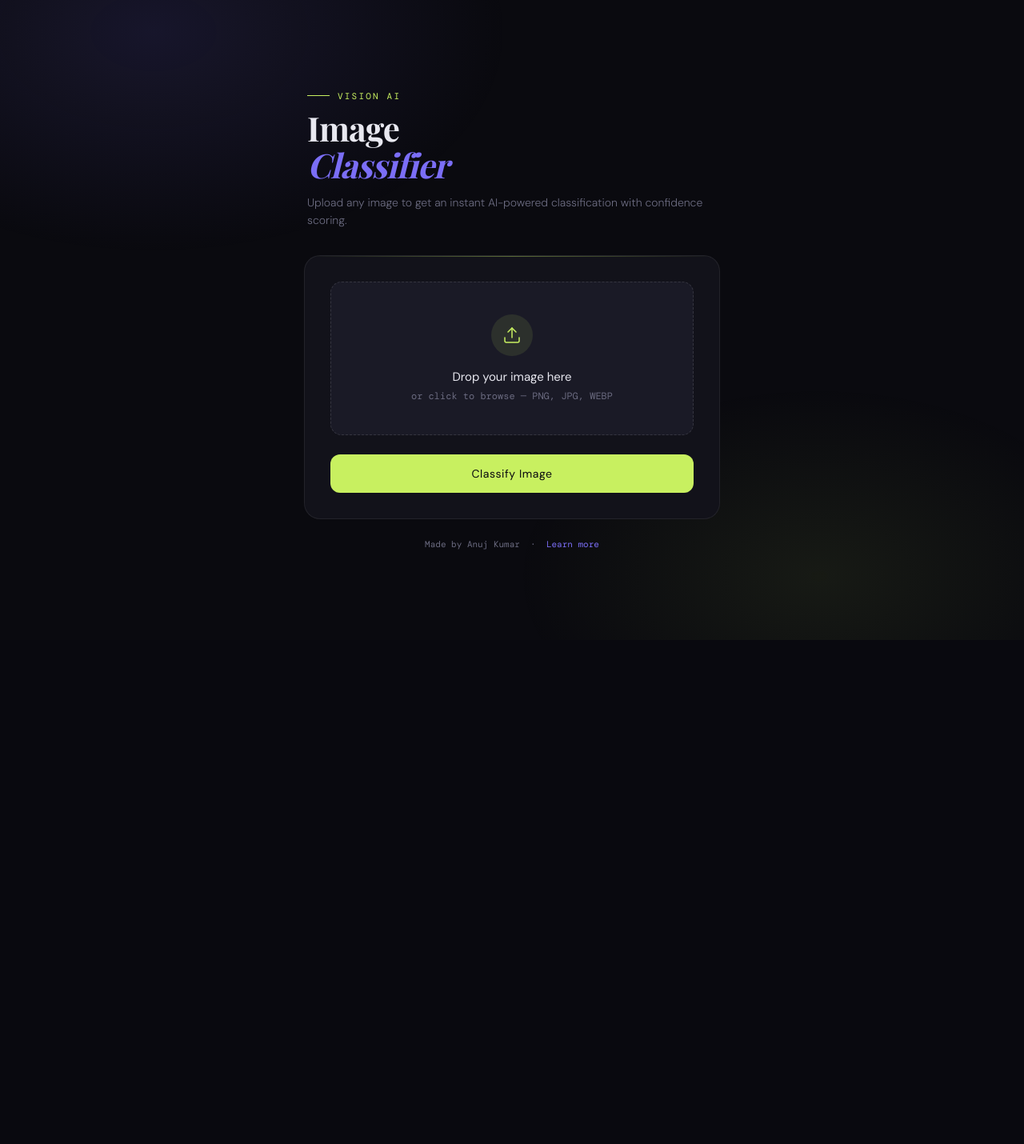
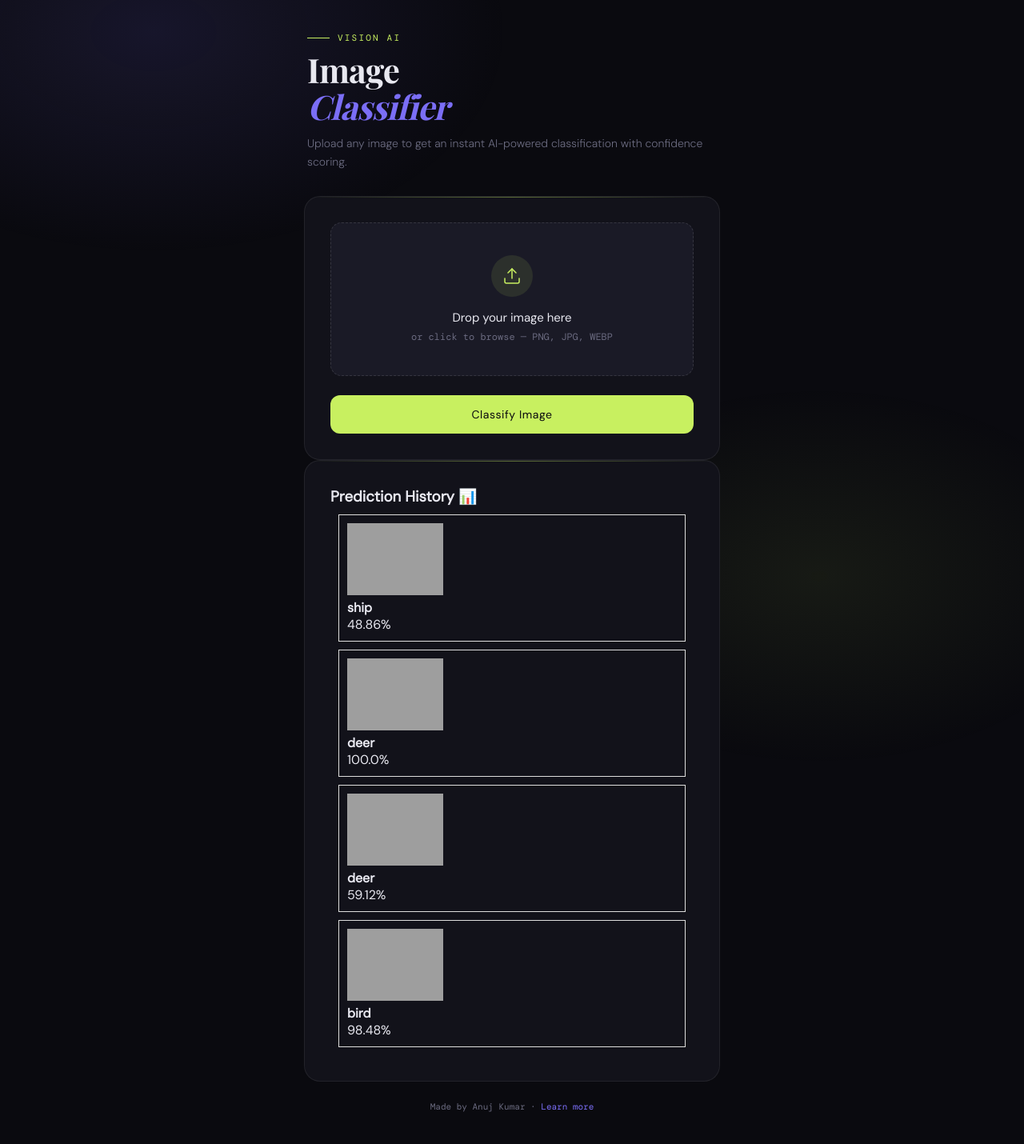
Before and after one commit to Anujpandey12345/ResNet18-image-classification-webApp, a Flask app: page / in a window 1280 px wide. Shown: the whole page at 80% size. Before the commit the page ends 787 px from the top, so only its background shows below. Run offline with Flask 3, Linux system fonts and the light colour scheme; some web fonts are replaced; grey boxes are pictures that could not be loaded.

```diff
--- a/src/app.py
+++ b/src/app.py
@@ -6,9 +6,40 @@ from PIL import Image
 # Load model
 from torchvision.models import resnet18, ResNet18_Weights
 import torch.nn as nn
-import uuid, os
+import uuid, os, json
 
 app = Flask(__name__)
+
+
+HISTORY_FILE = "history.json"
+
+def save_history(image_path, prediction, confidence):
+    data = []
+    if os.path.exists(HISTORY_FILE):
+        with open(HISTORY_FILE, "r") as f:
+            try:
+                data = json.load(f)
+            except:
+                data = []
+
+    data.append({
+        "image": image_path,
+        "prediction": prediction,
+        "confidence": confidence
+    })
+    with open(HISTORY_FILE, "w") as f:
+        json.dump(data, f, indent=4)
+
+
+def load_history():
+    if os.path.exists(HISTORY_FILE):
+        with open(HISTORY_FILE, "r") as f:
+            try:
+                return json.load(f)
+            except:
+                return []
+    return []
+
 
 model = models.resnet18(weights=None)
 model.fc = nn.Linear(512, 10)
@@ -60,6 +91,8 @@ def index():
         prediction = classes[pred.item()]
         confidence = round(conf.item() * 100, 2)
         image_path = filepath
-    return render_template("index.html", prediction=prediction, confidence=confidence, image_path=image_path)
+        save_history(image_path, prediction, confidence)
+    history = load_history()
+    return render_template("index.html", prediction=prediction, confidence=confidence, image_path=image_path, history=history)
 if __name__ == "__main__":
     app.run(debug=True)
--- a/src/templates/index.html
+++ b/src/templates/index.html
@@ -1,18 +1,21 @@
 <!DOCTYPE html>
 <html lang="en">
+
 <head>
     <meta charset="UTF-8">
     <meta name="viewport" content="width=device-width, initial-scale=1.0">
     <title>Image Classifier</title>
     <link rel="preconnect" href="https://fonts.googleapis.com">
-    <link href="https://fonts.googleapis.com/css2?family=Playfair+Display:ital,wght@0,400;0,700;1,400&family=DM+Mono:wght@300;400&family=DM+Sans:wght@300;400&display=swap" rel="stylesheet">
+    <link
+        href="https://fonts.googleapis.com/css2?family=Playfair+Display:ital,wght@0,400;0,700;1,400&family=DM+Mono:wght@300;400&family=DM+Sans:wght@300;400&display=swap"
+        rel="stylesheet">
 
     <style>
         :root {
             --bg: #0a0a0f;
             --surface: #12121a;
             --surface2: #1a1a26;
-            --border: rgba(255,255,255,0.07);
+            --border: rgba(255, 255, 255, 0.07);
             --accent: #c8f060;
             --accent2: #7b6ef6;
             --text: #e8e8f0;
@@ -20,7 +23,13 @@
             --glow: rgba(200, 240, 96, 0.15);
         }
 
-        *, *::before, *::after { box-sizing: border-box; margin: 0; padding: 0; }
+        *,
+        *::before,
+        *::after {
+            box-sizing: border-box;
+            margin: 0;
+            padding: 0;
+        }
 
         body {
             font-family: 'DM Sans', sans-serif;
@@ -42,10 +51,11 @@
             left: -20%;
             width: 70%;
             height: 70%;
-            background: radial-gradient(ellipse, rgba(123,110,246,0.12) 0%, transparent 70%);
+            background: radial-gradient(ellipse, rgba(123, 110, 246, 0.12) 0%, transparent 70%);
             pointer-events: none;
             z-index: 0;
         }
+
         body::after {
             content: '';
             position: fixed;
@@ -53,7 +63,7 @@
             right: -10%;
             width: 60%;
             height: 60%;
-            background: radial-gradient(ellipse, rgba(200,240,96,0.07) 0%, transparent 70%);
+            background: radial-gradient(ellipse, rgba(200, 240, 96, 0.07) 0%, transparent 70%);
             pointer-events: none;
             z-index: 0;
         }
@@ -67,8 +77,15 @@
         }
 
         @keyframes fadeUp {
-            from { opacity: 0; transform: translateY(30px); }
-            to   { opacity: 1; transform: translateY(0); }
+            from {
+                opacity: 0;
+                transform: translateY(30px);
+            }
+
+            to {
+                opacity: 1;
+                transform: translateY(0);
+            }
         }
 
         /* Header */
@@ -76,6 +93,7 @@
             margin-bottom: 32px;
             padding-left: 4px;
         }
+
         .header-eyebrow {
             font-family: 'DM Mono', monospace;
             font-size: 11px;
@@ -88,6 +106,7 @@
             align-items: center;
             gap: 10px;
         }
+
         .header-eyebrow::before {
             content: '';
             display: inline-block;
@@ -95,6 +114,7 @@
             height: 1px;
             background: var(--accent);
         }
+
         .header h1 {
             font-family: 'Playfair Display', serif;
             font-size: 42px;
@@ -103,10 +123,12 @@
             letter-spacing: -0.02em;
             color: var(--text);
         }
+
         .header h1 em {
             font-style: italic;
             color: var(--accent2);
         }
+
         .header p {
             margin-top: 12px;
             font-size: 14px;
@@ -124,17 +146,20 @@
             position: relative;
             overflow: hidden;
         }
+
         .card::before {
             content: '';
             position: absolute;
-            top: 0; left: 0; right: 0;
+            top: 0;
+            left: 0;
+            right: 0;
             height: 1px;
-            background: linear-gradient(90deg, transparent, rgba(200,240,96,0.4), transparent);
+            background: linear-gradient(90deg, transparent, rgba(200, 240, 96, 0.4), transparent);
         }
 
         /* Upload zone */
         .upload-zone {
-            border: 1.5px dashed rgba(255,255,255,0.12);
+            border: 1.5px dashed rgba(255, 255, 255, 0.12);
             border-radius: 14px;
             padding: 40px 24px;
             text-align: center;
@@ -144,15 +169,18 @@
             position: relative;
             overflow: hidden;
         }
+
         .upload-zone:hover {
             border-color: var(--accent);
-            background: rgba(200,240,96,0.04);
+            background: rgba(200, 240, 96, 0.04);
         }
+
         .upload-zone.dragging {
             border-color: var(--accent);
-            background: rgba(200,240,96,0.06);
+            background: rgba(200, 240, 96, 0.06);
             transform: scale(1.01);
         }
+
         .upload-zone input[type="file"] {
             position: absolute;
             inset: 0;
@@ -166,23 +194,26 @@
             width: 52px;
             height: 52px;
             margin: 0 auto 16px;
-            background: rgba(200,240,96,0.1);
+            background: rgba(200, 240, 96, 0.1);
             border-radius: 50%;
             display: flex;
             align-items: center;
             justify-content: center;
         }
+
         .upload-icon svg {
             width: 24px;
             height: 24px;
             stroke: var(--accent);
         }
+
         .upload-title {
             font-size: 15px;
             font-weight: 400;
             color: var(--text);
             margin-bottom: 6px;
         }
+
         .upload-sub {
             font-size: 12px;
             color: var(--muted);
@@ -195,7 +226,11 @@
             display: none;
             animation: fadeUp 0.4s ease both;
         }
-        .preview-wrap.visible { display: block; }
+
+        .preview-wrap.visible {
+            display: block;
+        }
+
         .preview-label {
             font-family: 'DM Mono', monospace;
             font-size: 10px;
@@ -204,6 +239,7 @@
             color: var(--muted);
             margin-bottom: 10px;
         }
+
         .preview-img {
             width: 100%;
             max-height: 260px;
@@ -231,22 +267,34 @@
             position: relative;
             overflow: hidden;
         }
+
         .btn:hover {
             background: #d8ff70;
             transform: translateY(-1px);
-            box-shadow: 0 8px 30px rgba(200,240,96,0.25);
+            box-shadow: 0 8px 30px rgba(200, 240, 96, 0.25);
         }
-        .btn:active { transform: translateY(0); }
-        .btn.loading { pointer-events: none; opacity: 0.7; }
+
+        .btn:active {
+            transform: translateY(0);
+        }
+
+        .btn.loading {
+            pointer-events: none;
+            opacity: 0.7;
+        }
+
         .btn::after {
             content: '';
             position: absolute;
             inset: 0;
-            background: linear-gradient(90deg, transparent, rgba(255,255,255,0.2), transparent);
+            background: linear-gradient(90deg, transparent, rgba(255, 255, 255, 0.2), transparent);
             transform: translateX(-100%);
             transition: transform 0.5s ease;
         }
-        .btn:hover::after { transform: translateX(100%); }
+
+        .btn:hover::after {
+            transform: translateX(100%);
+        }
 
         /* Divider */
         .divider {
@@ -260,7 +308,10 @@
             display: none;
             animation: fadeUp 0.5s cubic-bezier(0.16, 1, 0.3, 1) both;
         }
-        .result-block.visible { display: block; }
+
+        .result-block.visible {
+            display: block;
+        }
 
         .result-label {
             font-family: 'DM Mono', monospace;
@@ -279,6 +330,7 @@
             margin-bottom: 20px;
             line-height: 1.2;
         }
+
         .result-prediction span {
             color: var(--accent);
         }
@@ -290,17 +342,20 @@
             justify-content: space-between;
             margin-bottom: 8px;
         }
+
         .confidence-text {
             font-family: 'DM Mono', monospace;
             font-size: 12px;
             color: var(--muted);
         }
+
         .confidence-value {
             font-family: 'DM Mono', monospace;
             font-size: 13px;
             color: var(--accent);
             font-weight: 400;
         }
+
         .bar-track {
             width: 100%;
             height: 4px;
@@ -308,6 +363,7 @@
             border-radius: 99px;
             overflow: hidden;
         }
+
         .bar-fill {
             height: 100%;
             background: linear-gradient(90deg, var(--accent2), var(--accent));
@@ -324,6 +380,7 @@
             color: var(--muted);
             font-family: 'DM Mono', monospace;
         }
+
         .footer-note a {
             color: var(--accent2);
             text-decoration: none;
@@ -344,17 +401,21 @@
 
                 <div class="upload-zone" id="dropZone">
                     <input type="file" name="file" id="fileInput" accept="image/*" required>
+
                     <div class="upload-icon">
-                        <svg viewBox="0 0 24 24" fill="none" stroke-width="1.5" stroke-linecap="round" stroke-linejoin="round">
-                            <path d="M21 15v4a2 2 0 0 1-2 2H5a2 2 0 0 1-2-2v-4"/>
-                            <polyline points="17 8 12 3 7 8"/>
-                            <line x1="12" y1="3" x2="12" y2="15"/>
+                        <svg viewBox="0 0 24 24" fill="none" stroke-width="1.5" stroke-linecap="round"
+                            stroke-linejoin="round">
+                            <path d="M21 15v4a2 2 0 0 1-2 2H5a2 2 0 0 1-2-2v-4" />
+                            <polyline points="17 8 12 3 7 8" />
+                            <line x1="12" y1="3" x2="12" y2="15" />
                         </svg>
                     </div>
+
                     <div class="upload-title">Drop your image here</div>
                     <div class="upload-sub">or click to browse — PNG, JPG, WEBP</div>
                 </div>
 
+                <!-- Preview -->
                 <div class="preview-wrap" id="previewWrap">
                     <div class="preview-label">Selected image</div>
                     <img class="preview-img" id="previewImg" src="" alt="Preview">
@@ -365,18 +426,22 @@
                 </button>
             </form>
 
-            <!-- Result section (Jinja2 templated) -->
+            <!-- RESULT -->
             {% if prediction %}
             <div class="divider"></div>
+
             <div class="result-block visible" id="resultBlock">
                 <div class="result-label">Classification Result</div>
+
                 <div class="result-prediction">
                     {{ prediction }}<span>.</span>
                 </div>
+
                 <div class="confidence-row">
                     <span class="confidence-text">Confidence</span>
                     <span class="confidence-value">{{ confidence }}%</span>
                 </div>
+
                 <div class="bar-track">
                     <div class="bar-fill" id="barFill" style="width: 0%"></div>
                 </div>
@@ -384,8 +449,23 @@
             {% endif %}
         </div>
 
+        <!-- HISTORY -->
+        {% if history %}
+        <div class="card">
+            <h3>Prediction History 📊</h3>
+
+            {% for item in history[::-1] %}
+            <div style="margin:10px; padding:10px; border:1px solid #ddd;">
+                <img src="{{ item.image }}" width="120">
+                <p><b>{{ item.prediction }}</b></p>
+                <p>{{ item.confidence }}%</p>
+            </div>
+            {% endfor %}
+        </div>
+        {% endif %}
+
         <div class="footer-note">
-            Made by Anuj Kumar &nbsp;·&nbsp; <a href="#">Learn more</a>
+            Made by Anuj Kumar · <a href="#">Learn more</a>
         </div>
     </div>
 
@@ -406,11 +486,19 @@
         });
 
         // Drag & drop
-        dropZone.addEventListener('dragover', e => { e.preventDefault(); dropZone.classList.add('dragging'); });
-        dropZone.addEventListener('dragleave', () => dropZone.classList.remove('dragging'));
+        dropZone.addEventListener('dragover', e => {
+            e.preventDefault();
+            dropZone.classList.add('dragging');
+        });
+
+        dropZone.addEventListener('dragleave', () => {
+            dropZone.classList.remove('dragging');
+        });
+
         dropZone.addEventListener('drop', e => {
             e.preventDefault();
             dropZone.classList.remove('dragging');
+
             const file = e.dataTransfer.files[0];
             if (file && file.type.startsWith('image/')) {
                 fileInput.files = e.dataTransfer.files;
@@ -425,15 +513,23 @@
             submitBtn.classList.add('loading');
         });
 
-        // Animate confidence bar on load
+        // Animate confidence bar
         window.addEventListener('load', () => {
             const bar = document.getElementById('barFill');
+
             if (bar) {
                 const target = bar.closest('.result-block')
-                    ?.querySelector('.confidence-value')?.textContent?.replace('%','').trim();
-                if (target) setTimeout(() => bar.style.width = target + '%', 300);
+                    ?.querySelector('.confidence-value')
+                    ?.textContent?.replace('%', '').trim();
+
+                if (target) {
+                    setTimeout(() => {
+                        bar.style.width = target + '%';
+                    }, 300);
+                }
             }
         });
     </script>
 </body>
+
 </html>
```
Also changed, not shown: src/history.json (added, +22 -0 lines).
